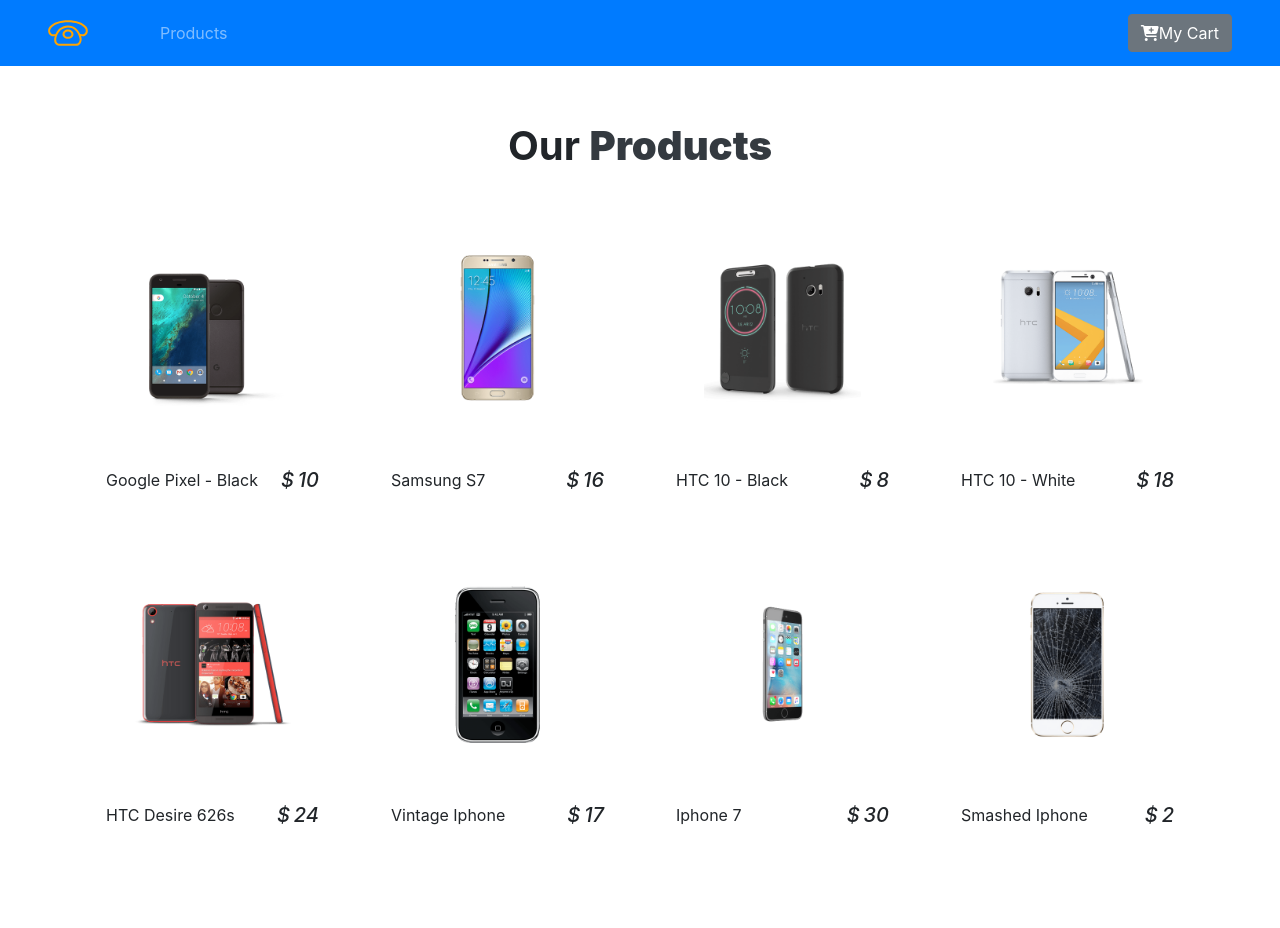
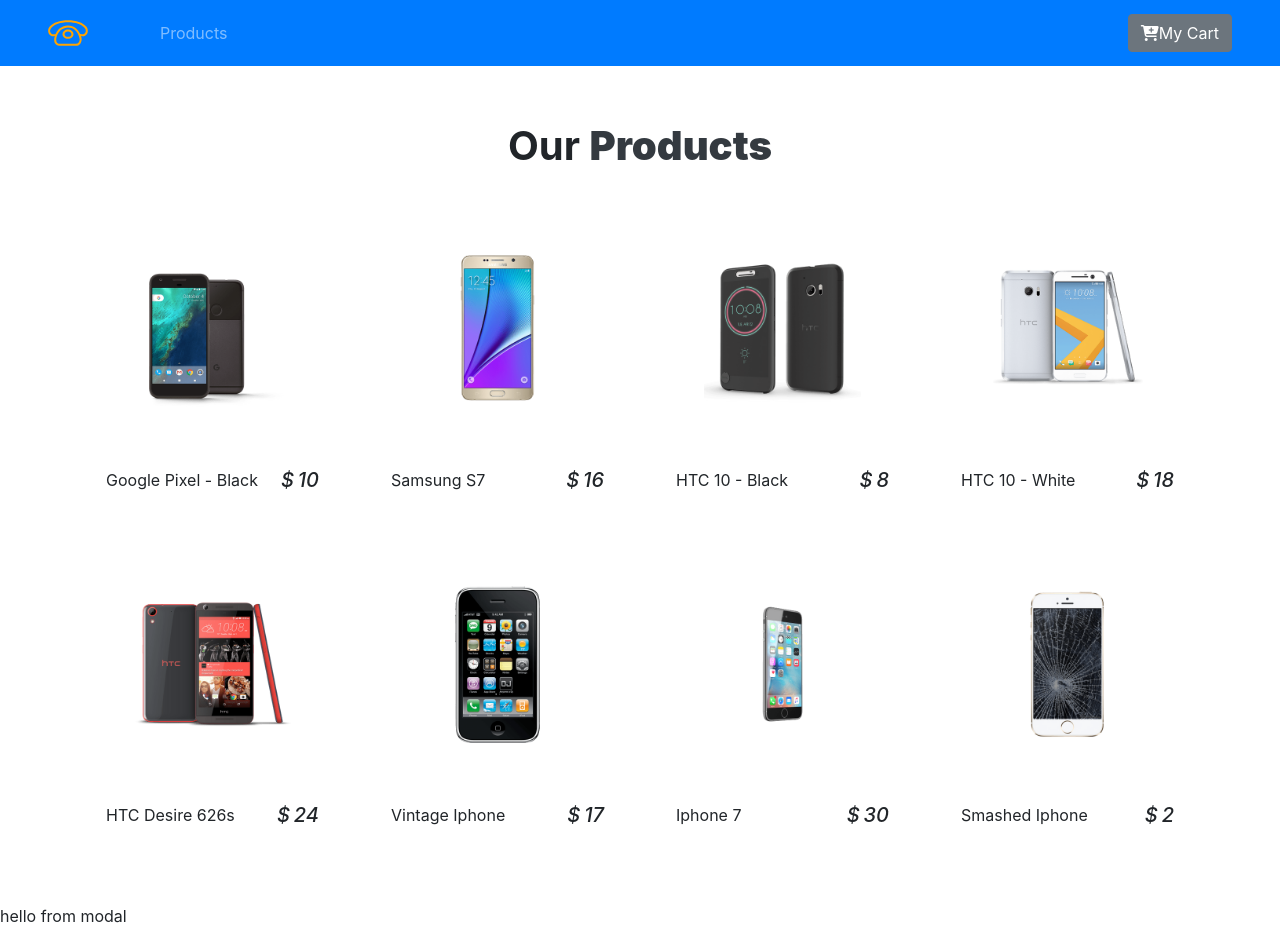
Before and after one commit to NickSolante/cart, a React (Create React App) app: page / in a window 1280 px wide. Before the commit the page ends 904 px from the top, so only its background shows below. Built offline with nearby package versions, Linux system fonts and the light colour scheme.

Commit message:
modal component created

```diff
--- a/src/App.js
+++ b/src/App.js
@@ -7,6 +7,7 @@
 import Details from './components/Details'
 import Cart from './components/Cart'
 import CartState from './context/CartState'
+import Modal from './components/Modal'
 import { BrowserRouter as Router, Route, Switch } from 'react-router-dom'
 
 function App() {
@@ -22,6 +23,7 @@
             <Route path='/cart/' component={Cart}></Route>
             <Route component={NotFound}></Route>
           </Switch>
+          <Modal />
         </Fragment>
       </Router>
     </CartState>
--- a/src/components/Details.js
+++ b/src/components/Details.js
@@ -57,6 +57,7 @@
                     disable={inCart ? true : false}
                     onClick={() => {
                       value.addToCart(id) //onClick use the addToCart function
+                      value.openModal(id)
                     }}
                     className='m-2 alert-info'
                   >
--- /dev/null
+++ b/src/components/Modal.js
@@ -0,0 +1,7 @@
+import React from 'react'
+
+function Modal() {
+  return <div>hello from modal</div>
+}
+
+export default Modal
--- a/src/components/Product.js
+++ b/src/components/Product.js
@@ -8,7 +8,7 @@
 //to destructure a prop that is being passed from the parent component
 const Product = ({ product: { id, title, img, price, inCart } }) => {
   const cartContext = useContext(CartContext)
-  const { addToCart, handleDetail } = cartContext
+  const { addToCart, handleDetail, openModal, closeModal } = cartContext
   return (
     <ProductWrapper className='col-9 mx-auto col-md-6 col-lg-3 my-3'>
       <div className='card'>
@@ -23,6 +23,7 @@
                 disabled={inCart ? true : false}
                 onClick={() => {
                   addToCart(id)
+                  openModal(id)
                 }}
               >
                 {inCart ? (
--- a/src/context/CartState.js
+++ b/src/context/CartState.js
@@ -1,6 +1,5 @@
 import React, { useState, useEffect } from 'react'
 import CartContext from './cartContext'
-import CartReducer from './cartReducer'
 import { storeProducts, detailProduct } from '../data'
 
 const CartState = props => {
@@ -44,7 +43,7 @@
   }
 
   const openModal = id => {
-    const product = this.getItem(id)
+    const product = getItem(id)
     setModalOpen(true)
     setModalProduct(product)
   }
```
